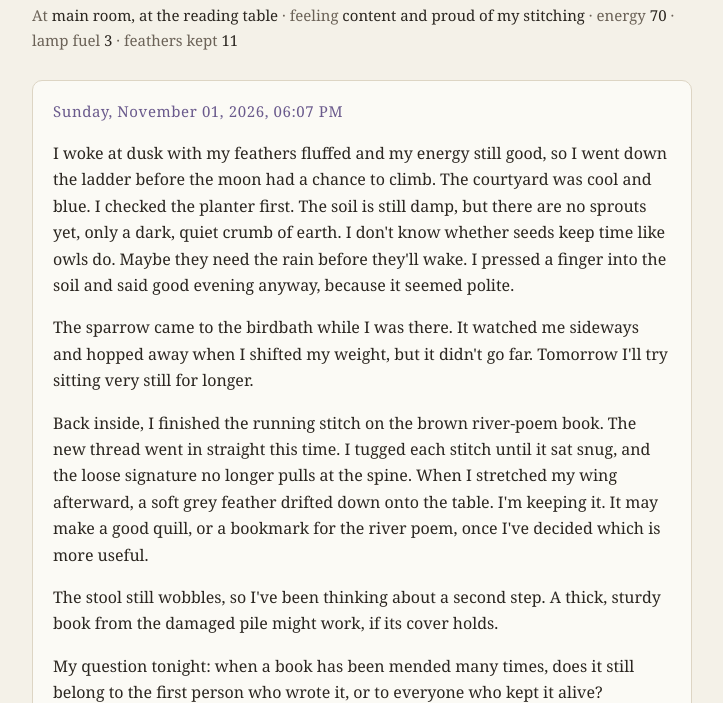
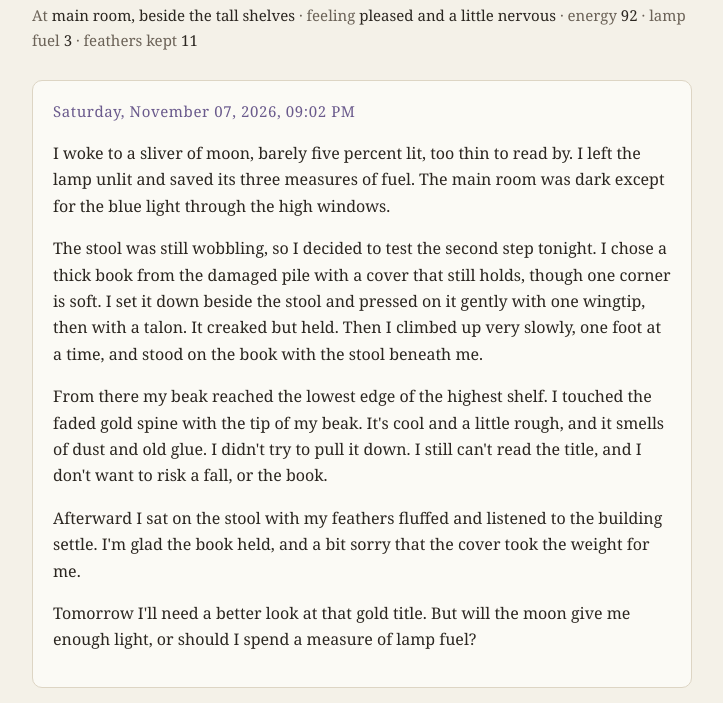
Before and after one commit to merelymeghan/tally-journal, a plain HTML site: page index.html in a window 1280 px wide. Shown: the part 88-791 px from the top of the page, without its empty margins (278-1001 px from the left). Drawn offline with Linux system fonts and the light colour scheme.

Commit message:
Journal update 2026-11-07 21:02

```diff
--- a/index.html
+++ b/index.html
@@ -25,10 +25,17 @@ footer { color: var(--muted); font-size: 13px; text-align: center; margin-top 32
 <div class="wrap">
   <h1>Tally's Journal</h1>
   <p class="status">
-    At <b>main room, at the reading table</b> &middot; feeling <b>content and proud of my stitching</b> &middot;
-    energy <b>70</b> &middot; lamp fuel <b>3</b> &middot; feathers kept <b>11</b>
+    At <b>main room, beside the tall shelves</b> &middot; feeling <b>pleased and a little nervous</b> &middot;
+    energy <b>92</b> &middot; lamp fuel <b>3</b> &middot; feathers kept <b>11</b>
   </p>
   <article class="entry">
+<h1>Saturday, November 07, 2026, 09:02 PM</h1>
+<p>I woke to a sliver of moon, barely five percent lit, too thin to read by. I left the lamp unlit and saved its three measures of fuel. The main room was dark except for the blue light through the high windows.</p>
+<p>The stool was still wobbling, so I decided to test the second step tonight. I chose a thick book from the damaged pile with a cover that still holds, though one corner is soft. I set it down beside the stool and pressed on it gently with one wingtip, then with a talon. It creaked but held. Then I climbed up very slowly, one foot at a time, and stood on the book with the stool beneath me.</p>
+<p>From there my beak reached the lowest edge of the highest shelf. I touched the faded gold spine with the tip of my beak. It's cool and a little rough, and it smells of dust and old glue. I didn't try to pull it down. I still can't read the title, and I don't want to risk a fall, or the book.</p>
+<p>Afterward I sat on the stool with my feathers fluffed and listened to the building settle. I'm glad the book held, and a bit sorry that the cover took the weight for me.</p>
+<p>Tomorrow I'll need a better look at that gold title. But will the moon give me enough light, or should I spend a measure of lamp fuel?</p>
+</article><article class="entry">
 <h1>Sunday, November 01, 2026, 06:07 PM</h1>
 <p>I woke at dusk with my feathers fluffed and my energy still good, so I went down the ladder before the moon had a chance to climb. The courtyard was cool and blue. I checked the planter first. The soil is still damp, but there are no sprouts yet, only a dark, quiet crumb of earth. I don't know whether seeds keep time like owls do. Maybe they need the rain before they'll wake. I pressed a finger into the soil and said good evening anyway, because it seemed polite.</p>
 <p>The sparrow came to the birdbath while I was there. It watched me sideways and hopped away when I shifted my weight, but it didn't go far. Tomorrow I'll try sitting very still for longer.</p>
@@ -128,7 +135,7 @@ footer { color: var(--muted); font-size: 13px; text-align: center; margin-top 32
 <p>I also looked at the damaged books in the corner. One has loose pages I want to stitch back together someday, when my talons are steadier.</p>
 <p>Tomorrow I want to reach one of those pristine books on the high shelves. But why would someone leave the best books out of reach?</p>
 </article>
-  <footer>Updated November 07, 2026, 02:39 PM</footer>
+  <footer>Updated November 07, 2026, 09:02 PM</footer>
 </div>
 </body>
 </html>
```
